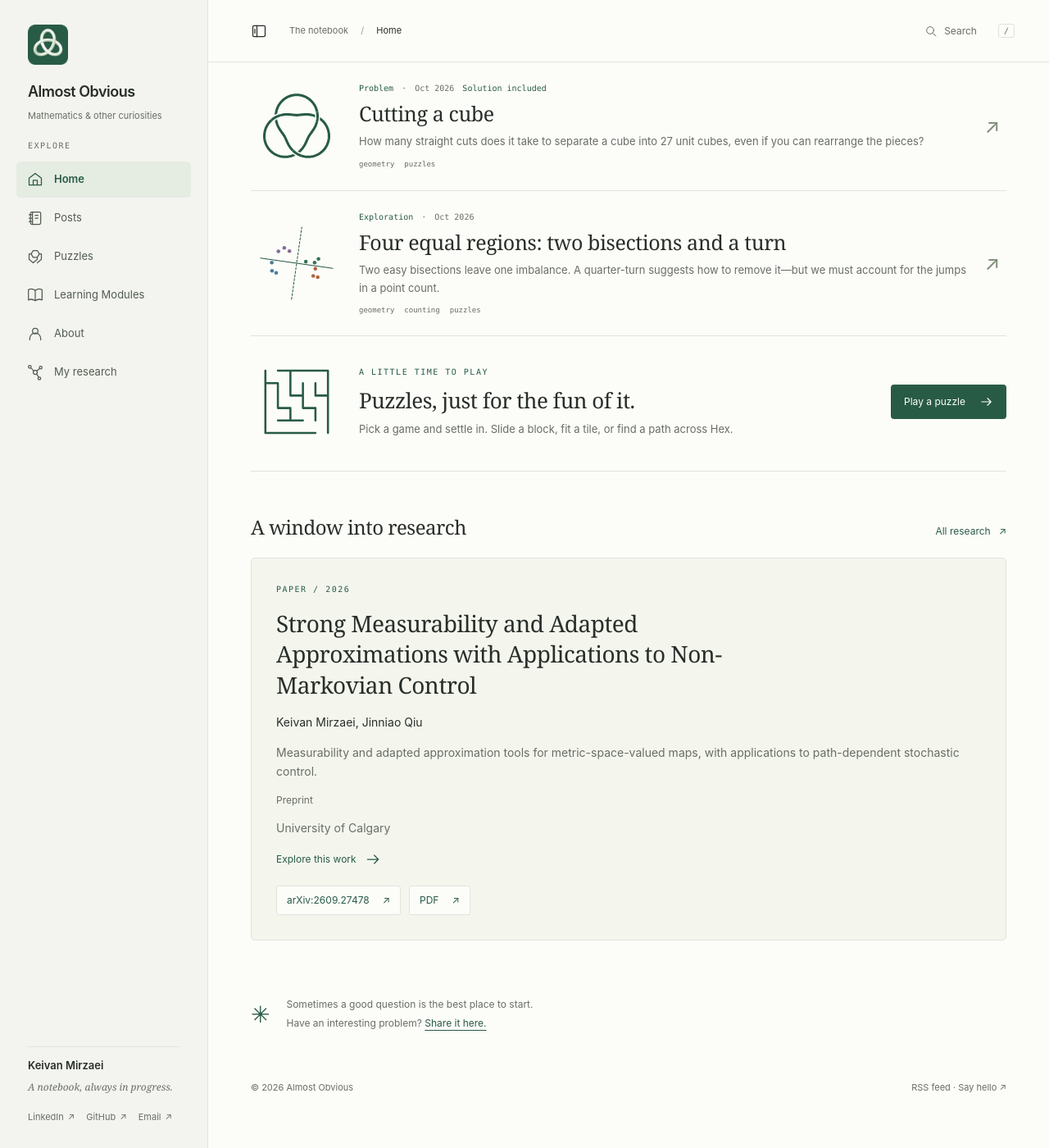
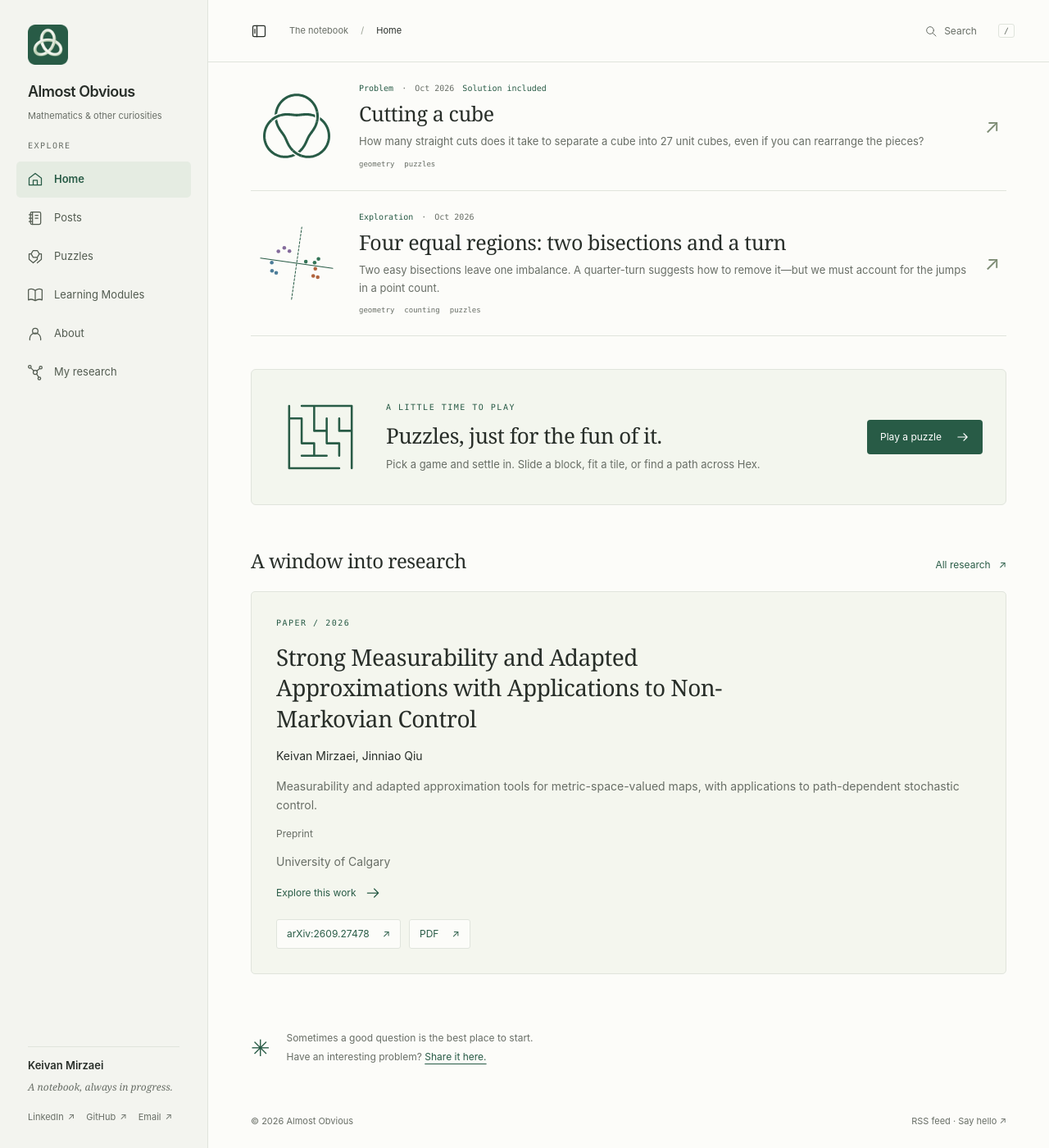
Before and after one commit to Keivan-Mirzaei/Keivan-Mirzaei.github.io, a Jekyll site: the page built from index.html, in a window 1280 px wide and 1400 px high, scrolled down 1048 px. Shown: the whole window at 82% size. Built offline with Jekyll 4.4.1, drawn with Linux system fonts in a browser that asks for light colours.

Commit message:
Separate homepage puzzles from latest posts

```diff
--- a/assets/css/site.css
+++ b/assets/css/site.css
@@ -130,7 +130,7 @@ main:focus { outline: none; }
 .subject-card p { font-size: 12px; color: var(--muted); line-height: 1.7; margin: 0; max-width: 190px; }
 .text-link { display: inline-flex; gap: 10px; align-items: center; font: 12px var(--sans); color: var(--green); text-decoration: none; }
 .recent-section { padding: 4px 0 0; }
-.home-puzzles { display: grid; grid-template-columns: 112px minmax(0, 1fr) auto; align-items: center; gap: 20px; padding: 28px 0 32px; margin-bottom: 28px; border-bottom: 1px solid var(--line); }
+.home-puzzles { display: grid; grid-template-columns: 112px minmax(0, 1fr) auto; align-items: center; gap: 24px; padding: 30px 28px; margin: 40px 0 28px; border: 1px solid var(--line); border-radius: 6px; background: #f3f6ee; }
 .home-puzzles-thumbnail { display: block; }
 .home-puzzles-copy { min-width: 0; }
 .home-puzzles .eyebrow { margin-bottom: 10px; }
@@ -368,7 +368,7 @@ mark { color: var(--ink); background: #e1ebbd; border-radius: 2px; }
   .subject-card > .icon { display: none; }
   .subject-card p { max-width: none; }
   .subject-card h3 { font-size: 22px; }
-  .home-puzzles { grid-template-columns: 96px minmax(0, 1fr); gap: 14px 16px; }
+  .home-puzzles { grid-template-columns: 80px minmax(0, 1fr); gap: 14px 16px; padding: 24px 20px; margin-top: 32px; }
   .home-puzzles-thumbnail { grid-column: 1; grid-row: 1 / 3; }
   .home-puzzles-copy { display: contents; }
   .home-puzzles .eyebrow { grid-column: 2; grid-row: 1; align-self: end; margin: 0; }
```
Also changed, not shown: assets/images/puzzle-thumbnails/maze.svg.
